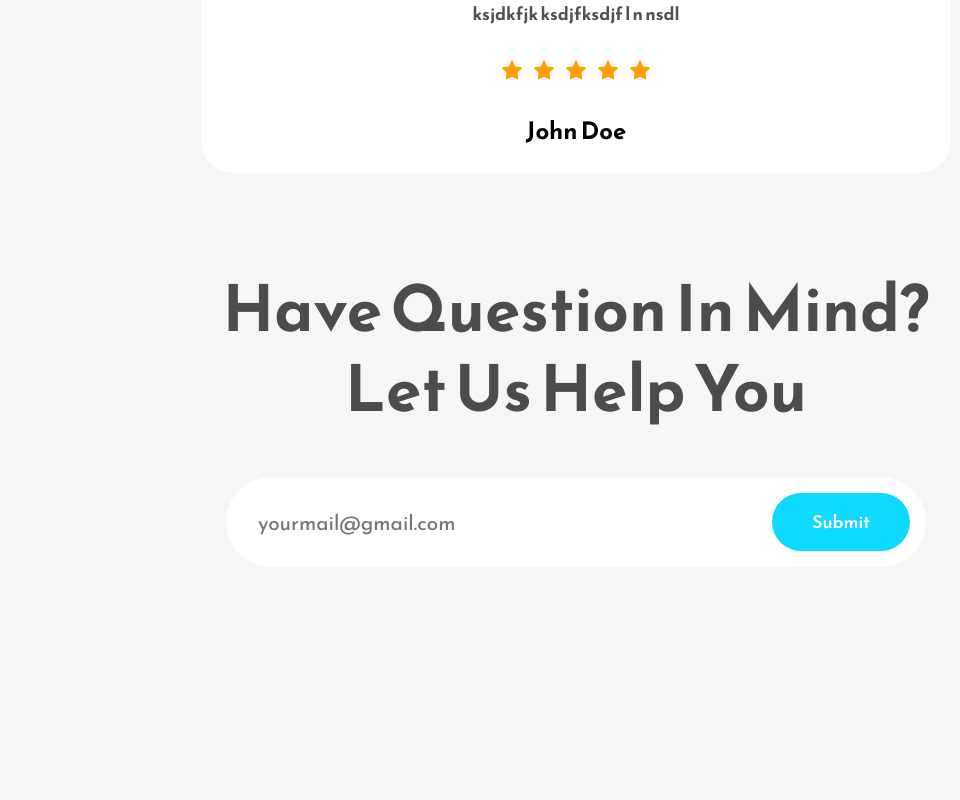
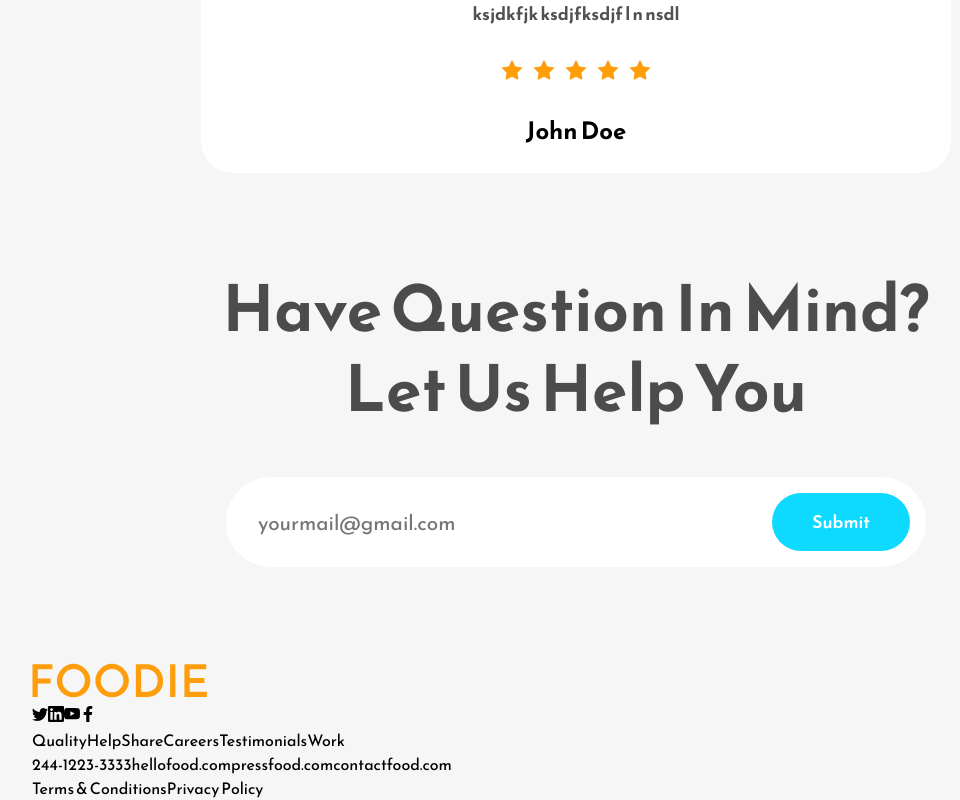
Before and after one commit to anamarieperez/Landing-Page, a React (Create React App) app in the folder my-app/: page / in a window 1280 px wide. Shown: the part 3879-4679 px from the top of the page, without its empty margins (64-1024 px from the left). Before the commit the page ends 4542 px from the top, so only its background shows below. Built offline with nearby package versions, Linux system fonts and the light colour scheme.

Commit message:
add footer section

```diff
--- a/my-app/src/App.js
+++ b/my-app/src/App.js
@@ -4,6 +4,7 @@
 import Work from "./Components/Work";
 import Testimonial from "./Components/Testimonial";
 import Contact from "./Components/Contact";
+import Footer from "./Components/Footer";
 
 function App() {
   return (
@@ -13,6 +14,7 @@
       <Work/>
       <Testimonial/>
       <Contact/>
+      <Footer/>
     </div>
   );
 }
--- /dev/null
+++ b/my-app/src/Components/Footer.js
@@ -0,0 +1,47 @@
+import React from 'react'
+import Logo from "../Assets/Logo.svg";
+import { BsTwitter } from "react-icons/bs";
+import { SiLinkedin } from "react-icons/si";
+import { BsYoutube } from "react-icons/bs";
+import { FaFacebookF } from "react-icons/fa";
+
+
+const Footer = () => {
+  return (
+    <div className="footer-wrapper">
+        <div className="footer-section-one">
+            <div className="footer-logo-container">
+                <img src={Logo} alt="" />
+            </div>
+            <div className="footer-icons">
+                <BsTwitter/>
+                <SiLinkedin/>
+                <BsYoutube/>
+                <FaFacebookF/>
+            </div>
+        </div>
+        <div className="footer-section-two">
+            <div className="footer-section-columns">
+                <span>Quality</span>
+                <span>Help</span>
+                <span>Share</span>
+                <span>Careers</span>
+                <span>Testimonials</span>
+                <span>Work</span>
+            </div>
+            <div className="footer-section-columns">
+                <span>244-1223-3333</span>
+                <span>hellofood.com</span>
+                <span>pressfood.com</span>
+                <span>contactfood.com</span>
+            </div>
+            <div className="footer-section-columns">
+                <span>Terms & Conditions</span>
+                <span>Privacy Policy</span>
+            </div>
+        </div>
+    </div>
+  )
+}
+
+export default Footer
```
